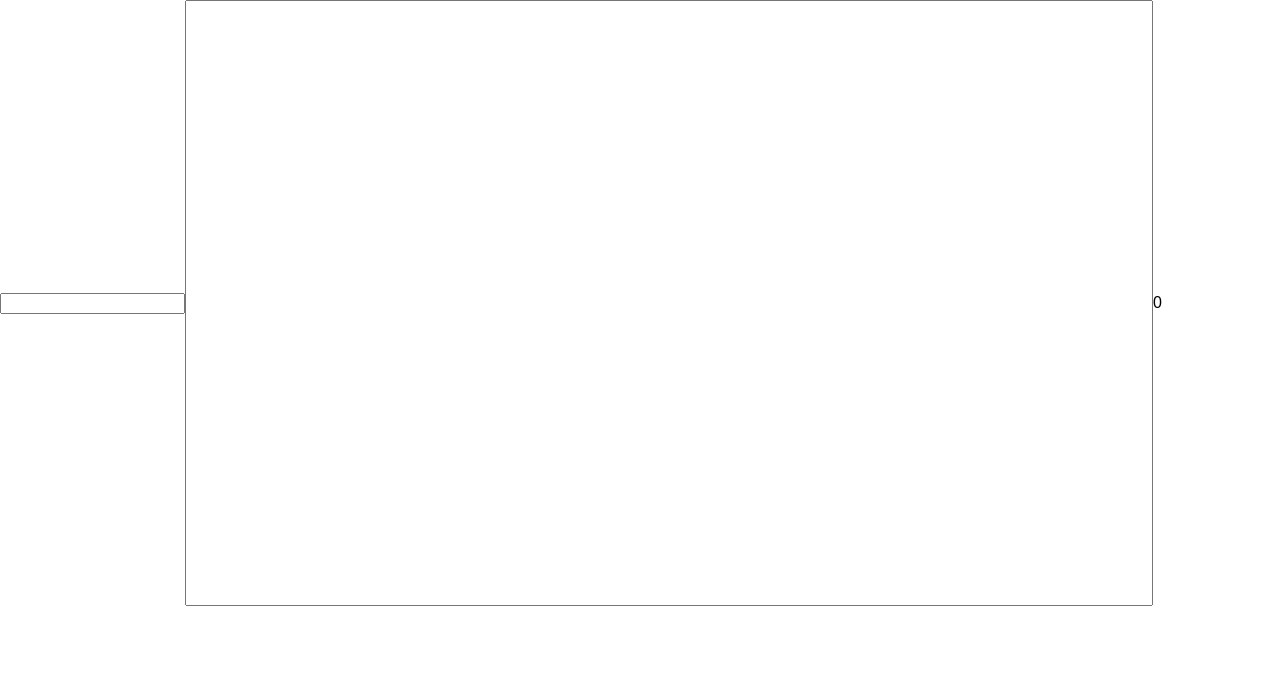
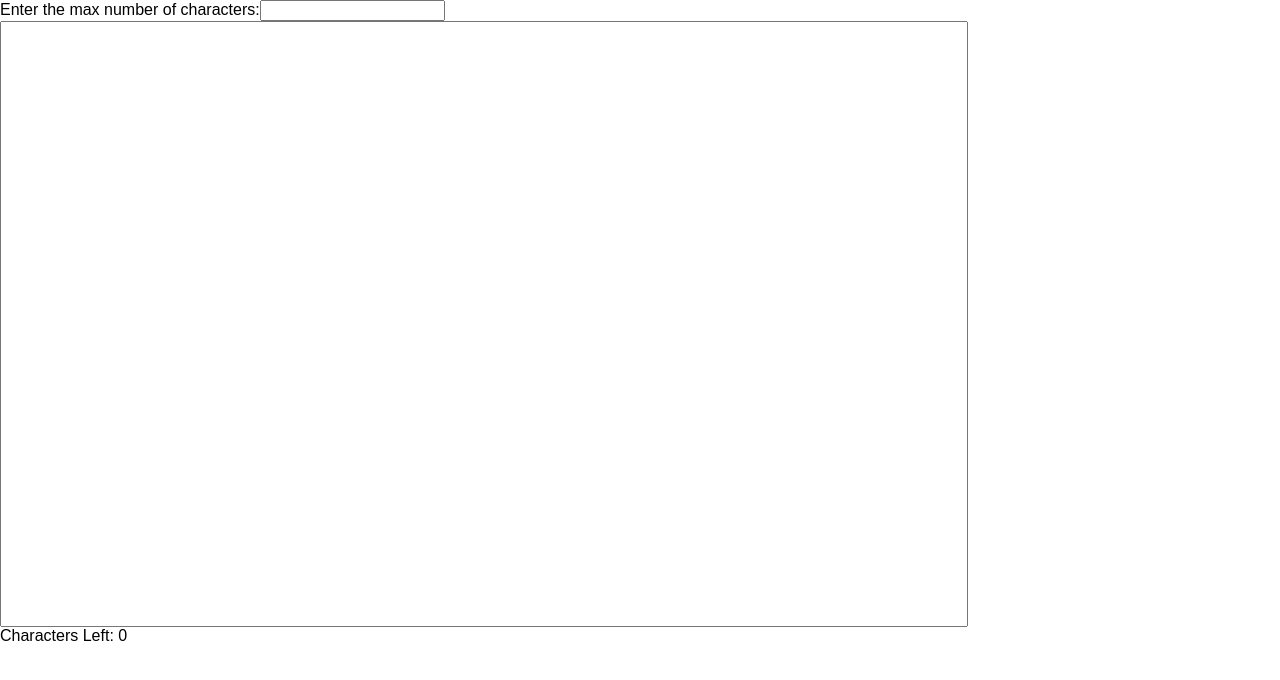
Before and after one commit to CorinneKelly/character-counter-react, a React (Create React App) app: page / in a window 1280 px wide. Shown: the top 680 px of the page. Built offline with nearby package versions, Linux system fonts and the light colour scheme.

Commit message:
fixed parseInt() bug, added color change effect to help distinguish positive and negative

```diff
--- a/src/App.js
+++ b/src/App.js
@@ -16,27 +16,45 @@ class App extends Component {
     this.handleCharTotal = this.handleCharTotal.bind(this)
   }
 
+  charsLeftColorChanger() {
+    if(this.state.charsLeft > 0) {
+      document.querySelector(".chars-left").style.color = '#449978'
+    } else if (this.state.charsLeft < 0) {
+      document.querySelector(".chars-left").style.color = '#EO5C57'
+    } else if (this.state.charsLeft === 0){
+      document.querySelector(".chars-left").style.color = '#000000'
+    }
+  }
+
   handleCharInput(event){
     event.preventDefault()
+
     this.setState({
       charCount: event.target.value.length,
       charsLeft: this.state.totalChars - event.target.value.length
     })
+    this.charsLeftColorChanger()
   }
 
-  handleCharTotal(event){
+
+  handleCharTotal(event) {
     event.preventDefault()
     this.setState({
-      totalChars: event.target.value.parseInt()
+      totalChars: parseInt(event.target.value),
+      charsLeft: parseInt(event.target.value) - this.state.charCount
     })
+
+    this.charsLeftColorChanger()
   }
 
   render() {
     return (
-      <div className="">
-        <input type="textbox" className="text-box" onChange={this.handleCharTotal}/>
-        <input type="textarea" className="text-area" onChange={this.handleCharInput} />
-        {this.state.charsLeft}
+      <div>
+        Enter the max number of characters:<input type="textbox" className="text-box" onChange={this.handleCharTotal}/>
+        <div className="display-flex">
+          <input type="integer" className="text-area" onChange={this.handleCharInput} />
+        </div>
+        <span className="chars-left">Characters Left: {this.state.charsLeft}</span>
       </div>
     )
   }
```
